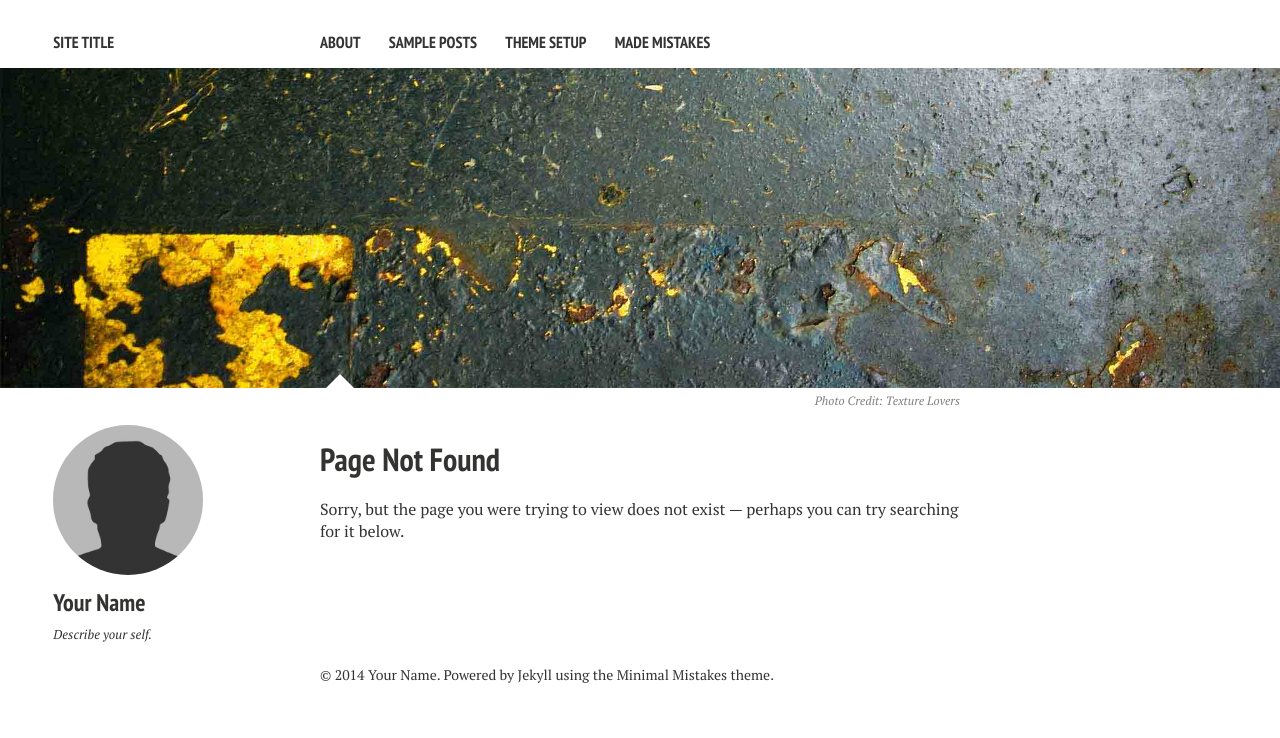
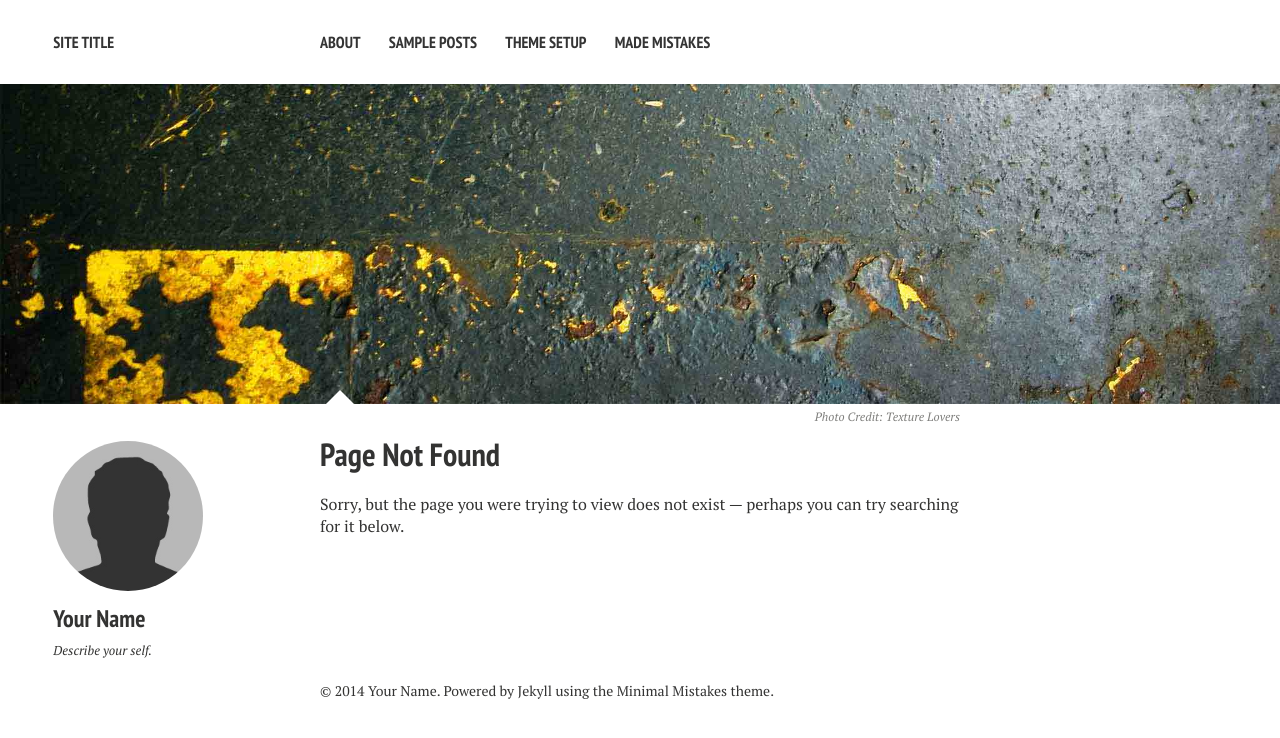
Before and after one commit to orenetar3/dgrtwo.github.com, a Jekyll site: the page built from 404.md, in a window 1280 px wide. Shown: the top 738 px of the page. Built offline with Jekyll 4.4.1, drawn with Linux system fonts in a browser that asks for light colours; nearby versions of some CDN libraries.

Commit message:
Wrap all page content in #main div to fix #86 - Adjust article styles to correctly display post indexes - Remove top margin from page titles

```diff
--- a/_layouts/home.html
+++ b/_layouts/home.html
@@ -28,10 +28,10 @@
   </div><!-- /.image-wrap -->
 {% endif %}
 
+<div id="main" role="main">
   <div class="article-author-side">
     {% include _author-bio.html %}
   </div>
-
   <div id="index">
     <h3><a href="{{ site.url}}/posts/">Recent Posts</a></h3>
     {% for post in site.posts limit:5 %}
@@ -45,6 +45,7 @@
     </article>
     {% endfor %}
   </div><!-- /#index -->
+</div><!-- /#main -->
 
 <div class="footer-wrap">
   <footer>
--- a/_layouts/page.html
+++ b/_layouts/page.html
@@ -32,7 +32,7 @@
   <div class="article-author-side">
     {% include _author-bio.html %}
   </div>
-  <article>
+  <article class="page">
     <h1>{{ page.title }}</h1>
     <div class="article-wrap">
       {{ content }}
--- a/_layouts/post-index.html
+++ b/_layouts/post-index.html
@@ -28,10 +28,10 @@
   </div><!-- /.image-wrap -->
 {% endif %}
 
+<div id="main" role="main">
   <div class="article-author-side">
     {% include _author-bio.html %}
   </div>
-
   <div id="index">
     <h1>{{ page.title }}</h1>
     {% for post in site.posts %}
@@ -54,6 +54,7 @@
       </article>
     {% endfor %}
   </div><!-- /#index -->
+</div><!-- /#main -->
 
 <div class="footer-wrap">
   <footer>
--- a/_layouts/post.html
+++ b/_layouts/post.html
@@ -32,7 +32,7 @@
   <div class="article-author-side">
     {% include _author-bio.html %}
   </div>
-  <article>
+  <article class="post">
     <div class="headline-wrap">
       {% if page.link %}
         <h1><a href="{{ page.link }}">{{ page.title }}</a></h1>
--- a/_sass/page.scss
+++ b/_sass/page.scss
@@ -5,7 +5,7 @@ body {
 }
 .navigation-wrapper {
 	@include container;
-	padding: 2em 0 0;
+	padding: 2em 0 1em;
 	font-family: $heading-font;
 	font-weight: 700;
 	text-transform: uppercase;
@@ -206,8 +206,12 @@ $button-size: 1.5rem;
 	@include container;
 	@include clearfix;
 	clear: both;
-	margin-top: 1em;
-	article {
+	margin-top: 2em;
+	h1 {
+		margin-top: 0;
+	}
+	.post,
+	.page {
 		@include container;
 		@include grid(12,10);
 		@include prefix(12,1);
```
Lines whose indentation alone changed are shown as unchanged.
